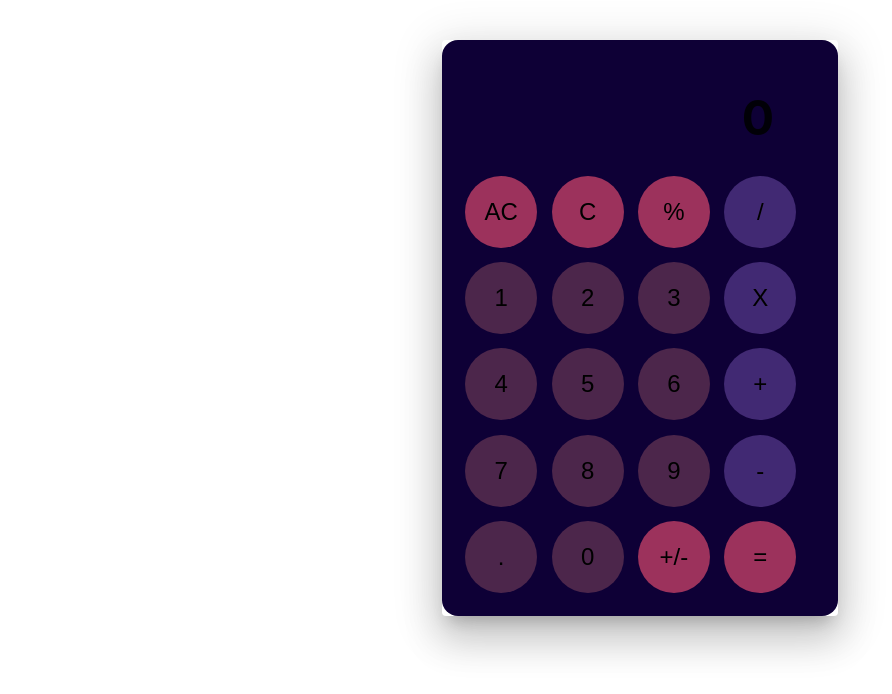
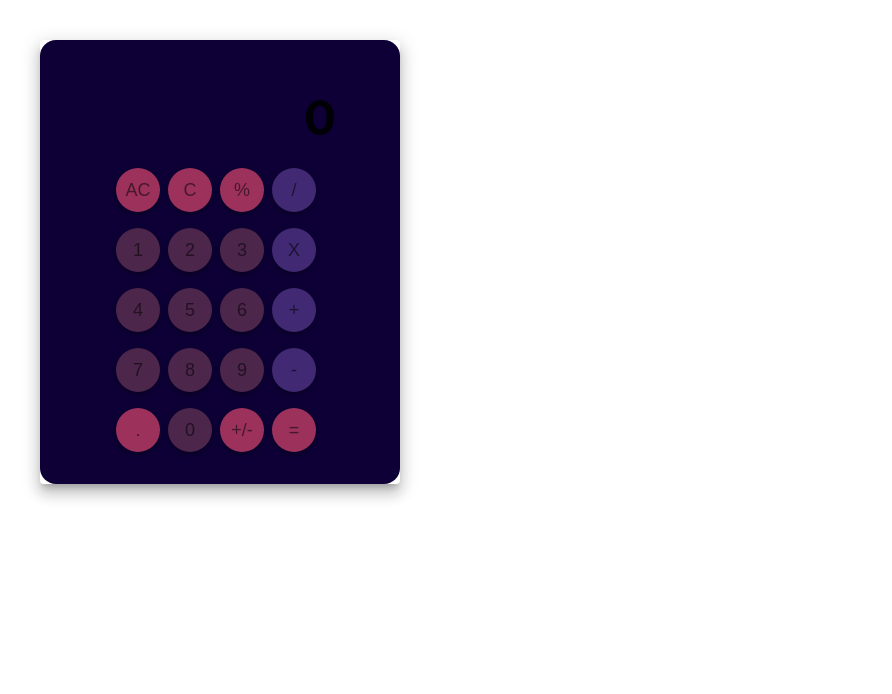
Before and after one commit to NatAlpino/Calculator, a React (Create React App) app: page / in a window 1280 px wide. Shown: the top 694 px of the page, without its empty margins (0-892 px from the left). Built offline with nearby package versions, Linux system fonts and the light colour scheme.

Commit message:
button and grid

```diff
--- a/package.json
+++ b/package.json
@@ -13,6 +13,7 @@
     "react": "^17.0.2",
     "react-dom": "^17.0.2",
     "react-scripts": "5.0.0",
+    "styled-components": "^5.3.3",
     "web-vitals": "^2.1.4"
   },
   "scripts": {
--- a/src/Components/Calculator/Calculator.css
+++ b/src/Components/Calculator/Calculator.css
@@ -36,8 +36,3 @@ button:hover{
 .pink {
     background-color: #9c325c
 }
-
-.results {
-    width: em;
-    background-color: #9c325c
-}
--- a/src/Components/Calculator/Calculator.jsx
+++ b/src/Components/Calculator/Calculator.jsx
@@ -1,7 +1,7 @@
 import React, { useState } from "react";
-import Container from "@mui/material/Container";
 import Box from "@mui/material/Box";
 import Paper from "@mui/material/Paper";
+import { StyledButton, StyledGrid, StyledPaper } from "./styledButton";
 import {
   porcentage,
   clear,
@@ -20,157 +20,214 @@ const Calculator = () => {
 
   return (
     <Box m={5}>
-      <Container maxWidth="xs">
-        <Paper elevation={24}>
-          <div className="wrapper">
-            <h1 className="display">{num}</h1>
-            <button className="pink" onClick={() => clear(setNum)} value="AC">
+      <StyledPaper elevation={10}>
+        <div className="wrapper">
+          <h1 className="display">{num}</h1>
+          <StyledGrid
+            container
+            direction="row"
+            justifyContent="center"
+            alignItems="center"
+          >
+            <StyledButton
+              onClick={() => clear(setNum)}
+              value="AC"
+              size="small"
+              color="pink"
+            >
               AC
-            </button>
-            <button
-              className="pink"
+            </StyledButton>
+            <StyledButton
               onClick={() => backspace(setNum)}
-              value=""
+              value="C"
+              size="small"
+              color="pink"
             >
               C
-            </button>
-            <button
-              className="pink"
+            </StyledButton>
+            <StyledButton
               onClick={() => porcentage(setNum, num)}
               value="%"
+              size="small"
+              color="pink"
             >
               %
-            </button>
-            <button
-              className="purple"
+            </StyledButton>
+            <StyledButton
               onClick={(e) =>
                 operatorHandler(e, setOperator, setOldNum, setNum, num)
               }
               value="/"
+              size="small"
+              color="purple"
             >
               /
-            </button>
-            <button
-              className="number"
-              onClick={(e) => inputNum(setNum, num, e)}
-              value="1"
+            </StyledButton>
+          </StyledGrid>
+          <StyledGrid
+            container
+            direction="row"
+            justifyContent="center"
+            alignItems="center"
+          >
+            <StyledButton
+              onClick={() => inputNum(setNum, num, 1)}
+
+              size="small"
+              color="rose"
             >
               1
-            </button>
-            <button
-              className="number"
+            </StyledButton>
+            <StyledButton
               onClick={(e) => inputNum(setNum, num, e)}
               value="2"
+              size="small"
+              color="rose"
             >
               2
-            </button>
-            <button
-              className="number"
+            </StyledButton>
+            <StyledButton
               onClick={(e) => inputNum(setNum, num, e)}
               value="3"
+              size="small"
+              color="rose"
             >
               3
-            </button>
-            <button
-              className="purple"
+            </StyledButton>
+            <StyledButton
               onClick={(e) =>
                 operatorHandler(e, setOperator, setOldNum, setNum, num)
               }
               value="X"
+              size="small"
+              color="purple"
             >
               X
-            </button>
-            <button
-              className="number"
+            </StyledButton>
+          </StyledGrid>
+          <StyledGrid
+            container
+            direction="row"
+            justifyContent="center"
+            alignItems="center"
+          >
+            <StyledButton
               onClick={(e) => inputNum(setNum, num, e)}
               value="4"
+              size="small"
+              color="rose"
             >
               4
-            </button>
-            <button
-              className="number"
+            </StyledButton>
+            <StyledButton
               onClick={(e) => inputNum(setNum, num, e)}
               value="5"
+              size="small"
+              color="rose"
             >
               5
-            </button>
-            <button
-              className="number"
+            </StyledButton>
+            <StyledButton
               onClick={(e) => inputNum(setNum, num, e)}
               value="6"
+              size="small"
+              color="rose"
             >
               6
-            </button>
-            <button
-              className="purple"
+            </StyledButton>
+            <StyledButton
               onClick={(e) =>
                 operatorHandler(e, setOperator, setOldNum, setNum, num)
               }
               value="+"
+              size="small"
+              color="purple"
             >
               +
-            </button>
-            <button
-              className="number"
+            </StyledButton>
+          </StyledGrid>
+          <StyledGrid
+            container
+            direction="row"
+            justifyContent="center"
+            alignItems="center"
+          >
+            <StyledButton
               onClick={(e) => inputNum(setNum, num, e)}
               value="7"
+              size="small"
+              color="rose"
             >
               7
-            </button>
-            <button
-              className="number"
+            </StyledButton>
+            <StyledButton
               onClick={(e) => inputNum(setNum, num, e)}
               value="8"
+              size="small"
+              color="rose"
             >
               8
-            </button>
-            <button
-              className="number"
+            </StyledButton>
+            <StyledButton
               onClick={(e) => inputNum(setNum, num, e)}
               value="9"
+              size="small"
+              color="rose"
             >
               9
-            </button>
-            <button
-              className="purple"
+            </StyledButton>
+            <StyledButton
               onClick={(e) =>
                 operatorHandler(e, setOperator, setOldNum, setNum, num)
               }
               value="-"
+              size="small"
+              color="purple"
             >
               -
-            </button>
-            <button
-              className="number"
+            </StyledButton>
+          </StyledGrid>
+          <StyledGrid
+            container
+            direction="row"
+            justifyContent="center"
+            alignItems="center"
+          >
+            <StyledButton
               onClick={(e) => inputNum(setNum, num, e)}
               value="."
+              size="small"
+              color="pink"
             >
               .
-            </button>
-            <button
-              className="number"
+            </StyledButton>
+            <StyledButton
               onClick={(e) => inputNum(setNum, num, e)}
               value="0"
+              size="small"
+              color="rose"
             >
               0
-            </button>
-            <button
-              className="pink"
+            </StyledButton>
+            <StyledButton
               onClick={() => positNegative(setNum, num)}
               value="+/-"
+              size="small"
+              color="pink"
             >
               +/-
-            </button>
-            <button
-              className="results"
+            </StyledButton>
+            <StyledButton
               onClick={() => results(setNum, oldNum, operator, num)}
               value="="
+              size="small"
+              color="pink"
             >
               =
-            </button>
-          </div>
-        </Paper>
-      </Container>
+            </StyledButton>
+          </StyledGrid>
+        </div>
+      </StyledPaper>
     </Box>
   );
 };
--- /dev/null
+++ b/src/Components/Calculator/styledButton.jsx
@@ -0,0 +1,38 @@
+import styled from "styled-components";
+import { IconButton, Grid, Paper } from "@material-ui/core";
+
+const StyledButton = styled(IconButton)`
+  && {
+    box-shadow: 0px 3px 3px -2px rgb(0 0 0 / 20%),
+      0px 3px 4px 0px rgb(0 0 0 / 14%), 0px 1px 8px 0px rgb(0 0 0 / 12%);
+    margin-right: 8px;
+    height: 44px;
+    width: 44px;
+
+    background-color: ${({ color }) => {
+      if (color === "pink") {
+        return "#9c325c";
+      }
+      if (color === "rose") {
+        return "#4c264b";
+      }
+      if (color === "purple") {
+        return "#412973";
+      }
+      if (color === "wrapper") {
+        return "#0e0036";
+      }
+    }};
+  }
+`;
+
+const StyledGrid = styled(Grid)`
+  margin-bottom: 16px;
+`;
+
+const StyledPaper = styled(Paper)`
+  width: 30%;
+  height: 40%;
+`;
+
+export { StyledButton, StyledGrid, StyledPaper };
--- a/src/Components/Logic/Logic.js
+++ b/src/Components/Logic/Logic.js
@@ -1,10 +1,12 @@
-const inputNum = (setNum, num, e) => {
-  var input = e.target.value;
-  if (num === 0) {
+const inputNum = (setNum, num, value) => {
+  // var input = value;
+  const input =  num.toString() + value.toString();
+  // console.log(input)
+  //if (num === 0) {
+   // setNum(input);
+ // } else {
     setNum(input);
-  } else {
-    setNum(num + input);
-  }
+  //}
 };
 
 const clear = (setNum) => {
@@ -23,7 +25,7 @@ const positNegative = (setNum, num) => {
   if (num > 0) {
     setNum(-num);
   } else {
-    setNum(Math.abs(num)); //math.abs serve para transformar numeros negativos em positivos e vice e versa
+    setNum(Math.abs(num));
   }
 };
 const operatorHandler = (e, setOperator, setOldNum, setNum, num) => {
```
Also changed, not shown: src/Components/Styled/styled-button.css (added, +8 -0 lines), 1 other file (tests, documents, lock files or other folders).
